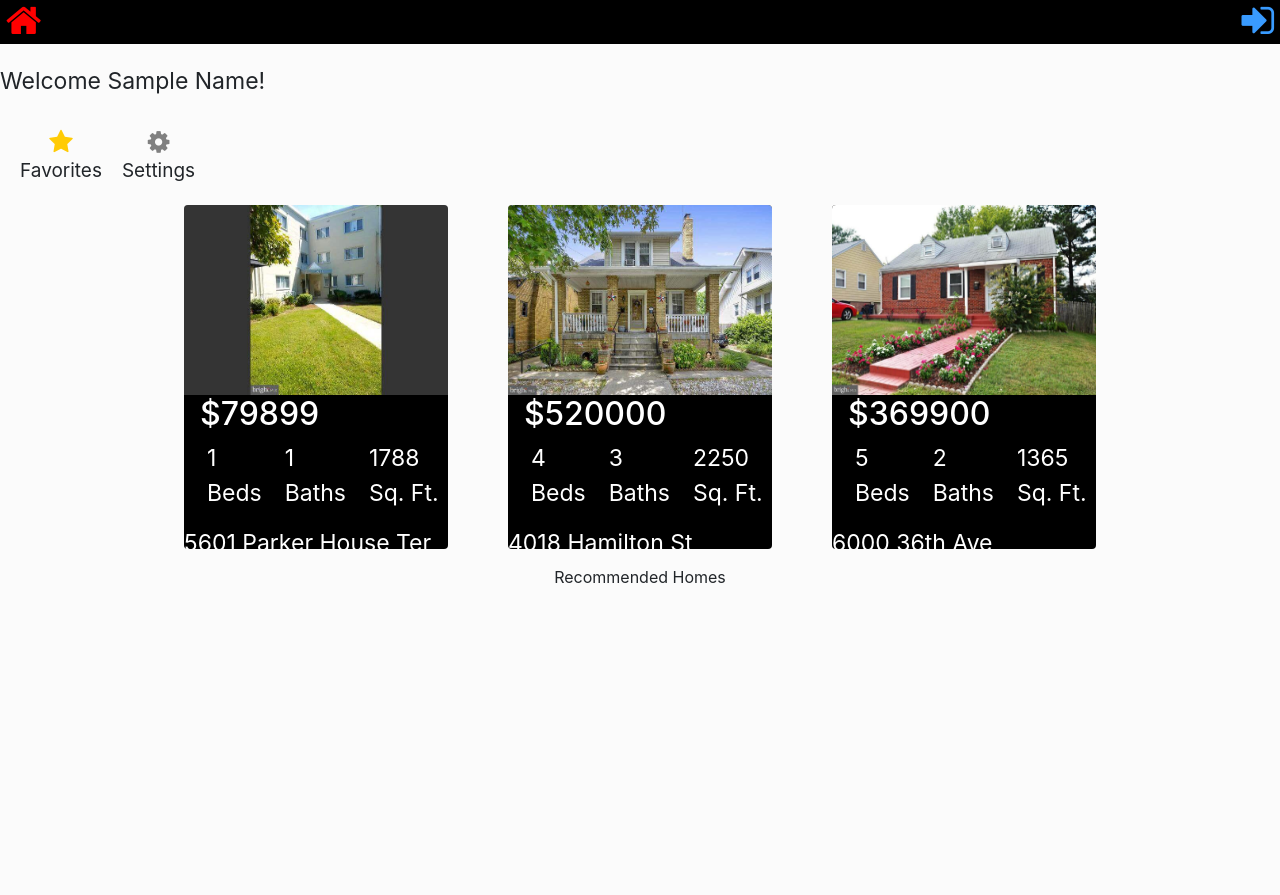
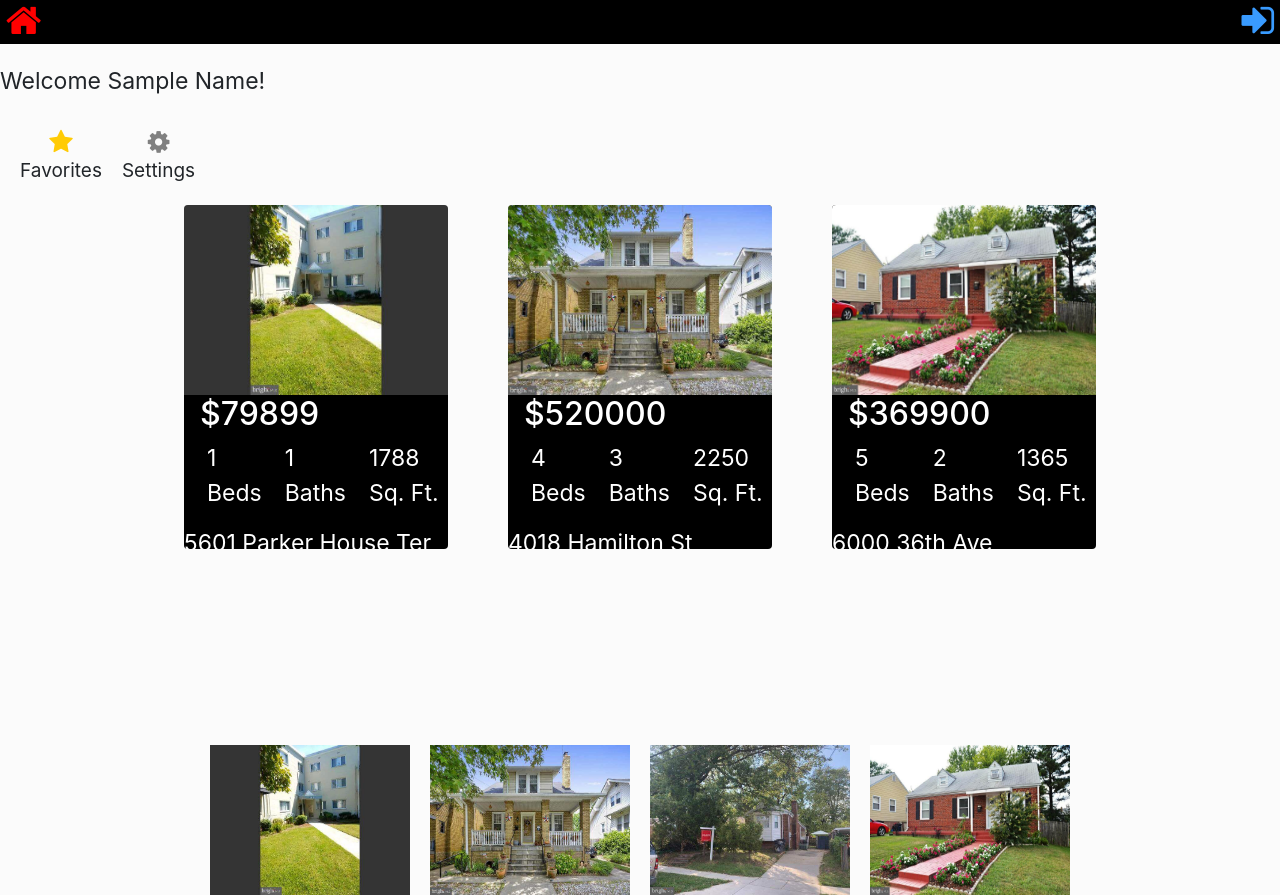
Before and after one commit to Alexi877/as-realstate, a React (Create React App) app: page /myaccount in a window 1280 px wide. Before the commit the page ends 800 px from the top, so only its background shows below. Built offline with nearby package versions, Linux system fonts and the light colour scheme; what google-maps-react would draw is missing.

Commit message:
added recommended

```diff
--- a/src/App.css
+++ b/src/App.css
@@ -321,6 +321,12 @@ margin-bottom: 20px;
 .options-display{
   padding: 10px 20px;
 }
+.recommended-container{
+  padding-top:180px;
+}
+.recommended-container img{
+margin: 0px 10px !important;
+}
 .current-favorites{
   text-align:center;
 }
--- a/src/Components/AccountInfo.js
+++ b/src/Components/AccountInfo.js
@@ -2,6 +2,7 @@ import React, {Component} from 'react';
 import Navbar from './Navbar';
 import {connect} from 'react-redux';
 import Favorites from './Favorites';
+import Recommendedhomes from './Recommendedhomes';
 
 class AccountInfo extends Component {
     constructor(props) {
@@ -31,7 +32,7 @@ class AccountInfo extends Component {
                  <div className="options-display">
                   <Favorites homes={this.props.homes} favorites={this.props.favorites}/>
                  </div>
-                  <div className="homes-slide">Recommended Homes</div>
+                  <div className="homes-slide"><Recommendedhomes homes={this.props.homes} /></div>
              </div>
             );
         }
--- /dev/null
+++ b/src/Components/Recommendedhomes.js
@@ -0,0 +1,15 @@
+import React, {Component} from 'react';
+
+
+class Recommendedhomes extends Component{
+    render() {
+        return(
+            <div className="recommended-container">
+                {this.props.homes.map( home =>{
+                return <img width="200px" key={home.id} height='150px' src={home.img} />}) }
+            </div>
+        )
+    }
+}
+
+export default Recommendedhomes;
```
